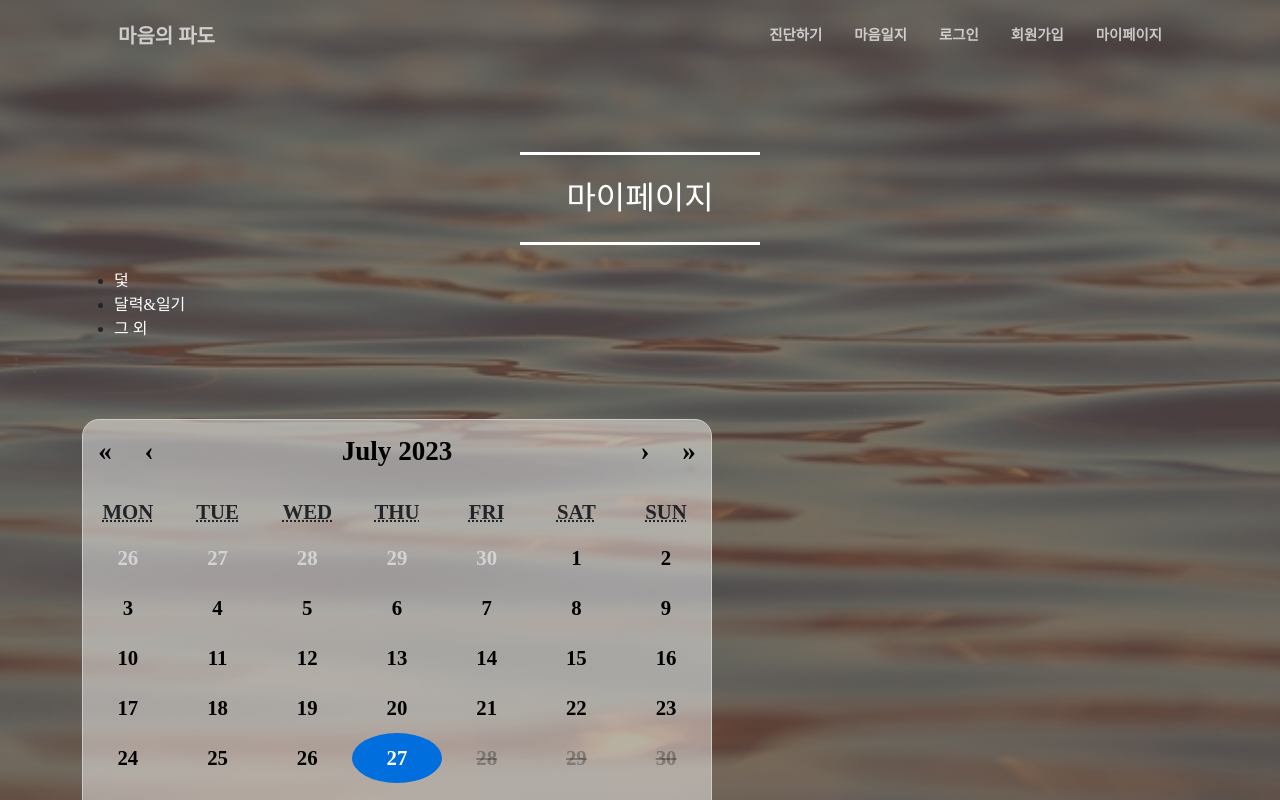
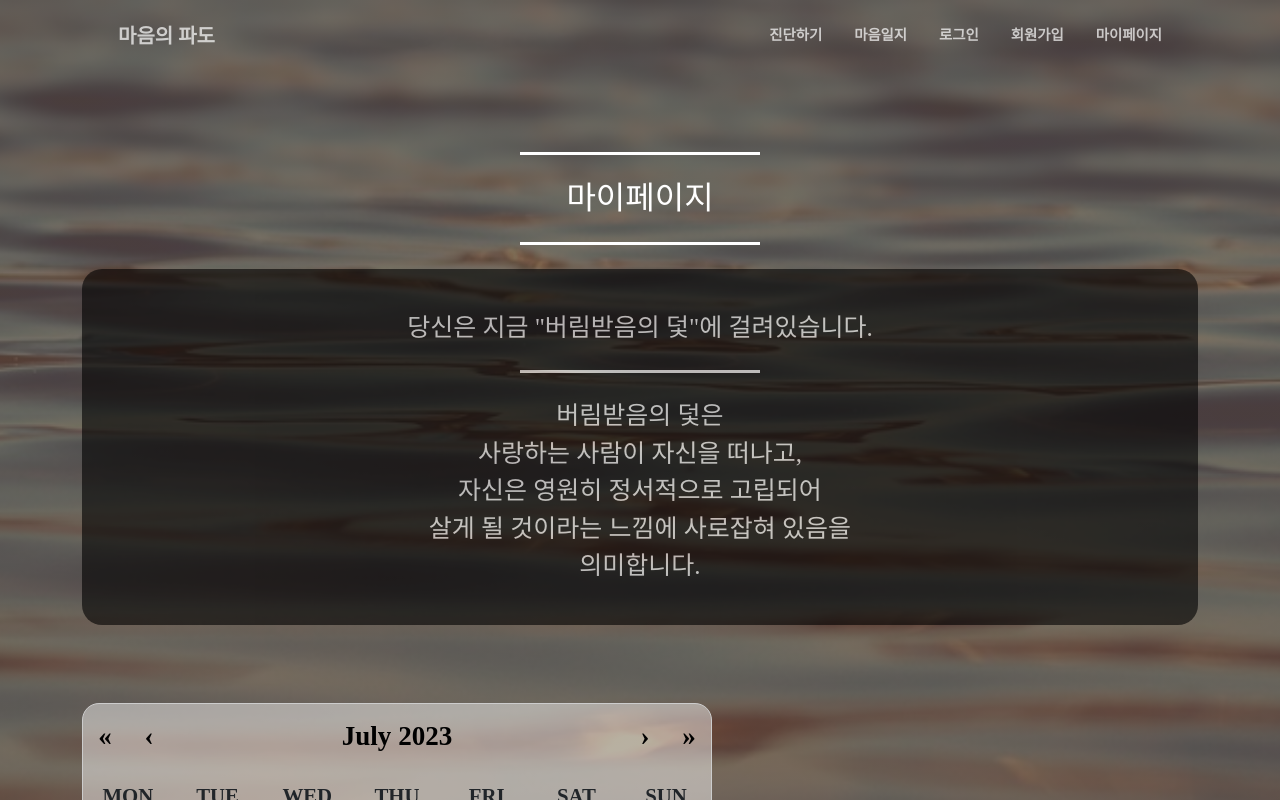
Before and after one commit to C2hazelnut/hotsix_mindwave, a React (Create React App) app: page /mypage in a window 1280 px wide. Shown: the top 800 px of the page. Built offline with nearby package versions, Linux system fonts and the light colour scheme; a web font is replaced by a local one.

Commit message:
마이페이지에서 자신의 덫

```diff
--- a/src/components/MyPage.jsx
+++ b/src/components/MyPage.jsx
@@ -19,9 +19,17 @@ function MyPage(){
             <hr class="sign-divider-light"/>
             <div class="container">
                 <div className="col-auto">
-                    <Sidebar />
                 </div>
                 <div class="mypagecontent">
+                    <div class="testresult">
+                        당신은 지금 "버림받음의 덫"에 걸려있습니다.<br/>
+                        <hr class="sign-divider-light"/>
+                        버림받음의 덫은<br/>
+                        사랑하는 사람이 자신을 떠나고,<br/>
+                        자신은 영원히 정서적으로 고립되어<br/>
+                        살게 될 것이라는 느낌에 사로잡혀 있음을<br/>
+                        의미합니다.
+                    </div>
                     <div className="mt-6 diary-calendar">
                         <Calendar
                         onChange={handleDateChange}
--- a/src/components/Services.css
+++ b/src/components/Services.css
@@ -288,3 +288,14 @@ background-color: #e6e6e6;
   border-radius:20px;
   width:80%;
 }
+
+/*마이페이지*/
+.testresult{
+  text-align: center;
+  background-color: black;
+  opacity: 0.6;
+  color: white;
+  font-size:25px;
+  border-radius:20px;
+  padding: 40px;
+}
```
